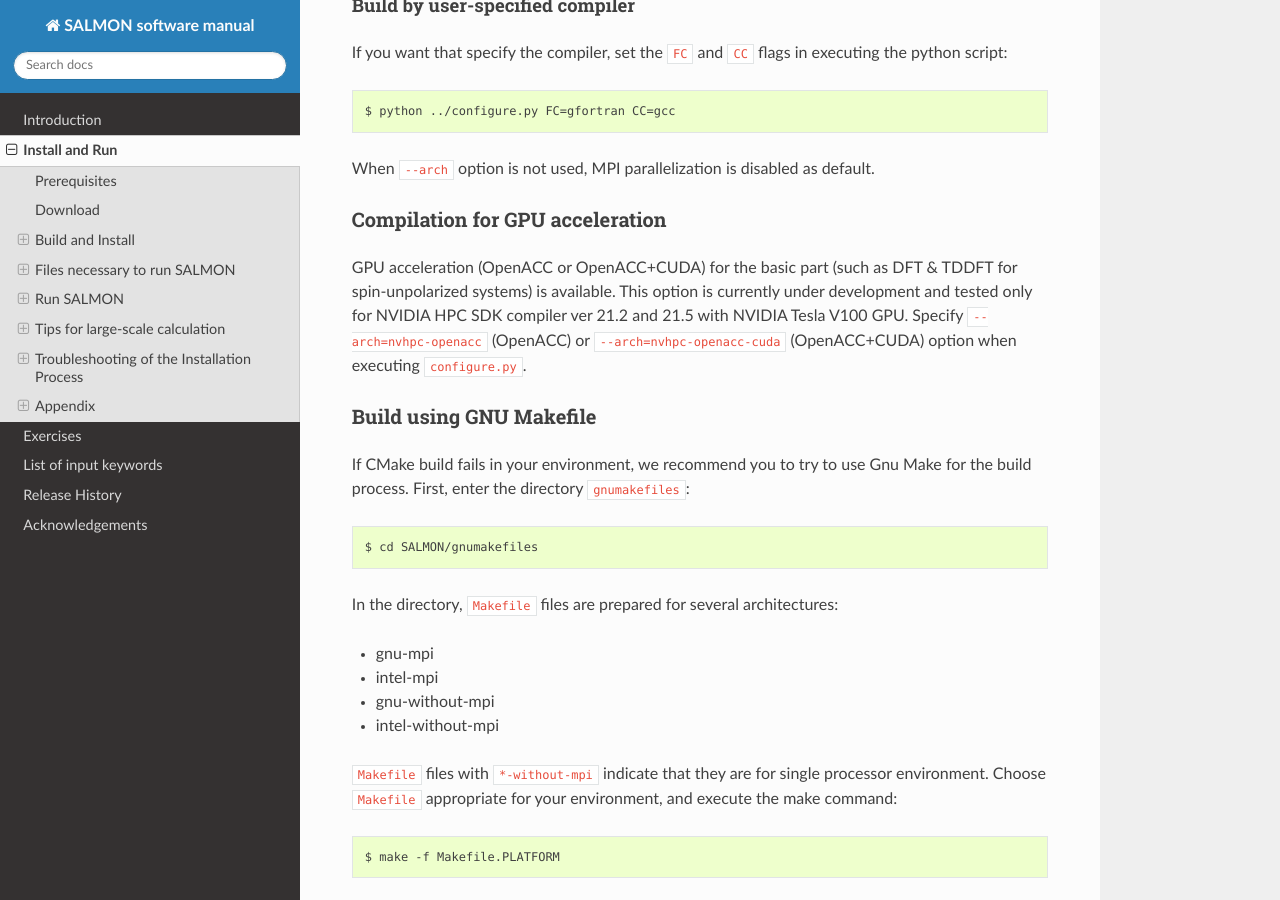
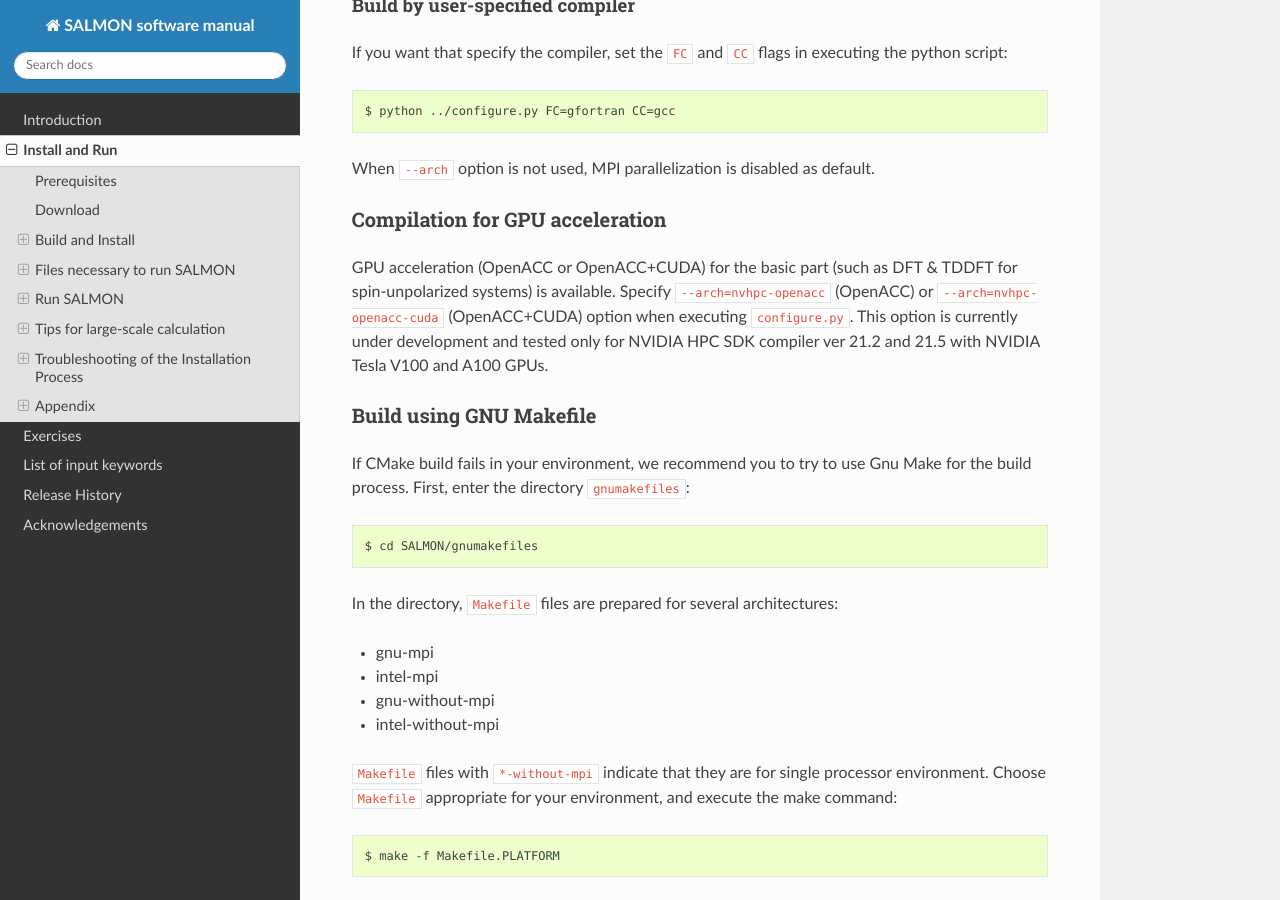
Before and after one commit to SALMON-TDDFT/SALMON-DOCS, a Sphinx documentation site: the page built from source/install_and_run.rst, in a window 1280 px wide and 900 px high, scrolled down 12124 px. Built offline with Sphinx 7.4.7 and the Read the Docs theme 2.0.0, drawn with Linux system fonts in a browser that asks for light colours; formulas are drawn with MathJax 3.

Commit message:
Update install_and_run.rst

```diff
--- a/source/install_and_run.rst
+++ b/source/install_and_run.rst
@@ -563,8 +563,8 @@
 ~~~~~~~~~~~~~~~~~~~~~~~~~~~~~~~~~~~~~~~~~~
 
 GPU acceleration (OpenACC or OpenACC+CUDA) for the basic part (such as DFT & TDDFT for spin-unpolarized systems) is available.
-This option is currently under development and tested only for NVIDIA HPC SDK compiler ver 21.2 and 21.5 with NVIDIA Tesla V100 GPU.
 Specify ``--arch=nvhpc-openacc`` (OpenACC) or ``--arch=nvhpc-openacc-cuda`` (OpenACC+CUDA) option when executing ``configure.py``.
+This option is currently under development and tested only for NVIDIA HPC SDK compiler ver 21.2 and 21.5 with NVIDIA Tesla V100 and A100 GPUs.
 
 .. _build-gnu-make:
 
```
